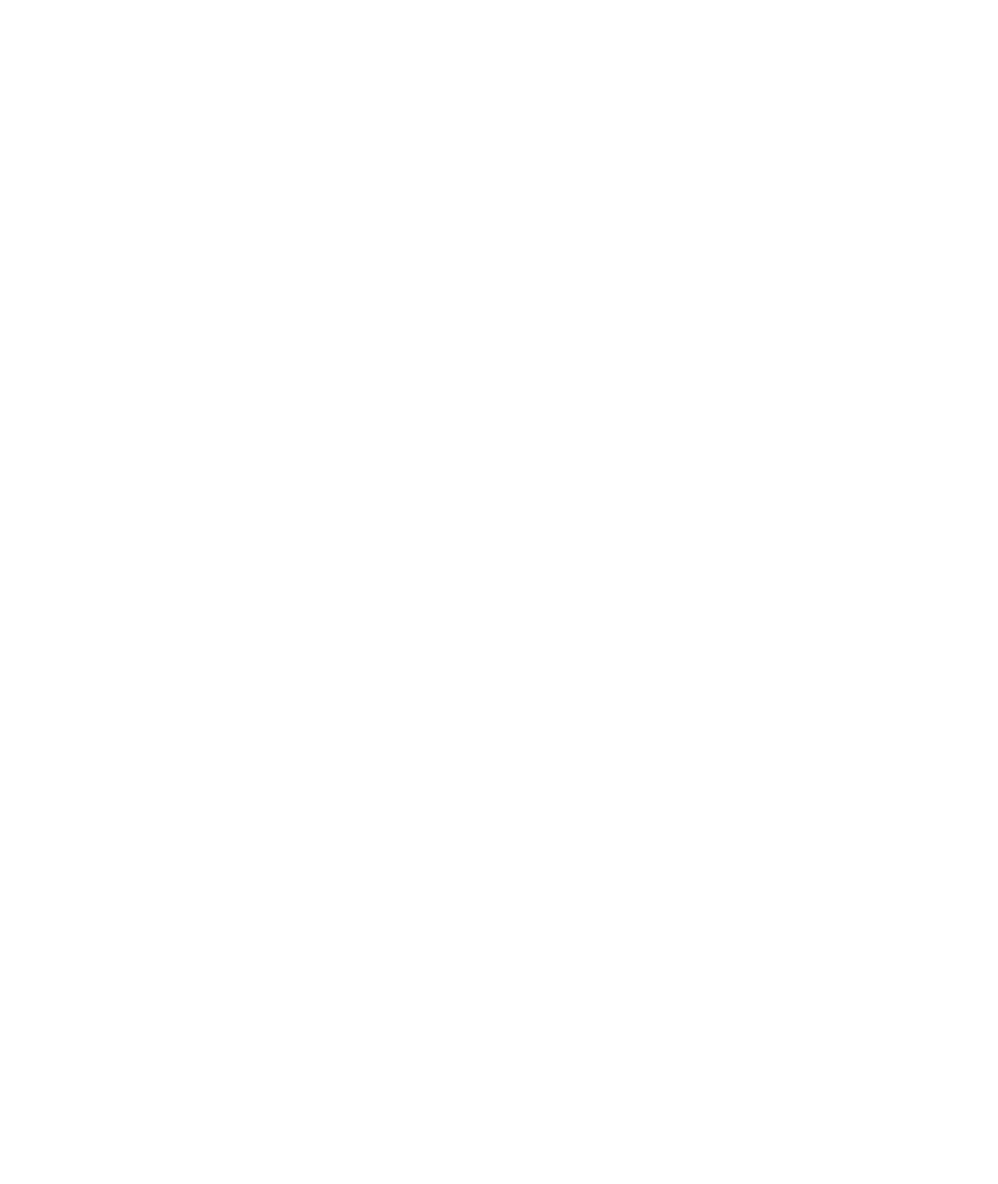
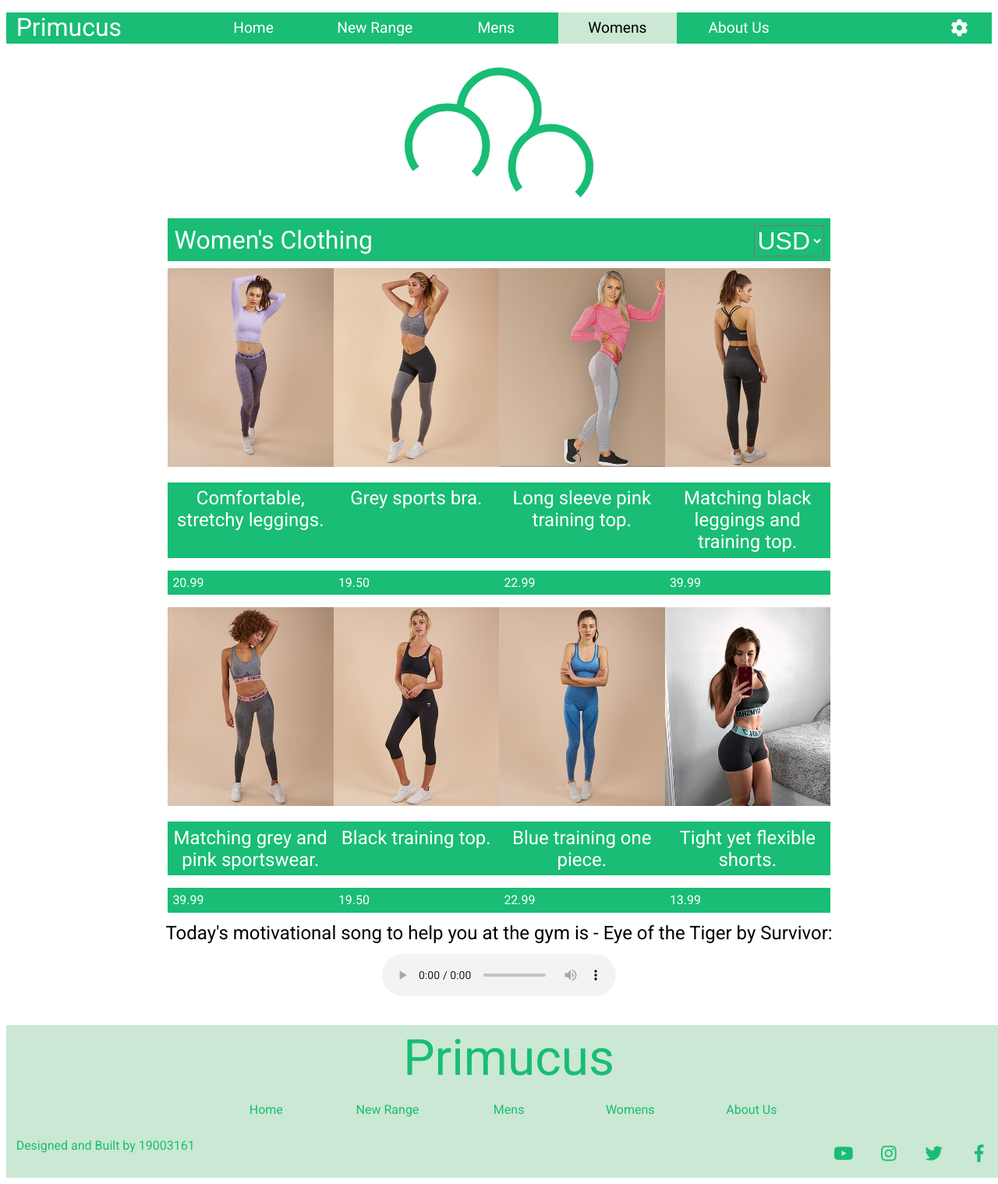
Before and after one commit to CharlesdeKerckhove/Portfolio, a PHP site: page /womens.html in a window 1280 px wide. Before the commit the page is empty. Shown: the whole page at 78% size. Before the commit the page ends 800 px from the top, so only its background shows below. Run offline with PHP 8.4, Linux system fonts and the light colour scheme.

Commit message:
Women's pg

```diff
--- a/StyleSheet.css
+++ b/StyleSheet.css
@@ -402,6 +402,7 @@ div.fa-youtube{
     display: block;
     padding-top: 5%;
     width: 850px;
+    height: 850px;
     max-width: 100%;
     opacity: 1;
 }
--- a/mens.html
+++ b/mens.html
@@ -35,7 +35,7 @@
 <br>
 <div id = "productContainer">
     <div id = "productTitle">
-        Mens Clothing
+        Men's Clothing
         <select id = "currencies">
             <option class = "currencies" value = "0">USD</option>
             <option class = "currencies" value = "1">GBP</option>
--- a/womens.html
+++ b/womens.html
@@ -0,0 +1,161 @@
+<!DOCTYPE html>
+<html lang="en">
+<head>
+    <title>Primucus</title>
+<!--link to external files-->
+    <link href="StyleSheet.css" rel="stylesheet" type="text/css">
+    <link rel="stylesheet" href="web-fonts-with-css/css/fontawesome-all.css">
+    <link href="https://fonts.googleapis.com/css?family=Roboto" rel="stylesheet">
+    <script src="js/index.js" type="text/javascript" defer></script>
+
+<!--responsive layout-->
+    <meta name="viewport" content="width=device-width, initial-scale=1.0">
+</head>
+<body onload="pageTwo()">
+
+    <div id = "containerHead">
+            <nav role = "main"><ul>
+                <span id = "title"><a href = "index.html">Primucus</a></span>
+                <li id = "home"><a href = "index.html">Home</a></li>
+                <li id = "newRange"><a href = "newRange.html">New Range</a></li>
+                <li id = "mens"><a href = "mens.html">Mens</a></li>
+                <li class = "active" id = "womens"><a href = "womens.html">Womens</a></li>
+                <li id = "aboutUs"><a href = "aboutUs.html">About Us</a></li>
+                <li class="fas fa-cog" id = "settings" onclick = "dropdown()">
+                    <div id = "myDropdown" class = "dropdown-content">
+                        <a onclick = "textIncrease()">A+</a>
+                        <a onclick = "textDecrease()">A-</a>
+                        <a onclick = "colourChange()">Colour</a>
+                    </div>
+                </li>
+            </ul></nav>
+    </div>
+<br>
+        <canvas id="canvas" width="380" height="280"></canvas>
+<br>
+<div id = "productContainer">
+    <div id = "productTitle">
+        Women's Clothing
+        <select id = "currencies">
+            <option class = "currencies" value = "0">USD</option>
+            <option class = "currencies" value = "1">GBP</option>
+            <option class = "currencies" value = "2">EUR</option>
+            <option class = "currencies" value = "3">JPY</option>
+            <option class = "currencies" value = "4">CAD</option>
+            <option class = "currencies" value = "5">CHF</option>
+        </select>
+    </div>
+        <div id = "Products">
+            <!--images-->
+                <div  id = "firstImage">
+                <img class = "Image" src="images/edited/1.jpg" alt = "Comfortable, stretchy leggings.">
+                </div>
+                <div id = "thirdImage">
+                <img class = "Image" src="images/edited/3.jpg" alt = "Grey sports bra.">
+                </div>
+                <div id = "fifthImage">
+                <img class = "Image" src="images/edited/5.jpg" alt = "Long sleeve pink training top.">
+                </div>
+                <div id = "seventhImage">
+                <img class = "Image" src="images/edited/7.jpg" alt = "Matching black leggings and training top.">
+                </div>
+            <!--descriptions-->
+                <div class = "Description">
+                    <span class = "text">Comfortable, stretchy leggings.</span>
+                </div>
+                <div class = "Description">
+                    <span class = "text">Grey sports bra.</span>
+                </div>
+                <div class = "Description">
+                    <span class = "text">Long sleeve pink training top.</span>
+                </div>
+                <div class = "Description">
+                    <span class = "text">Matching black leggings and training top.</span>
+                </div>
+            <!--prices-->
+                <div class = "Price">
+                    <span class = "exactPrice"> 20.99</span>
+                </div>
+                <div class = "Price">
+                    <span class = "exactPrice"> 19.50</span>
+                </div>
+                <div class = "Price">
+                    <span class = "exactPrice"> 22.99</span>
+                </div>
+                <div class = "Price">
+                    <span class = "exactPrice"> 39.99</span>
+                </div>
+            <!--images-->
+                <div id = "secondImage">
+                <img class = "Image" src="images/edited/2.jpg" alt = "Matching grey and pink sportswear.">
+                </div>
+                <div id = "fourthImage">
+                <img class = "Image" src="images/edited/4.jpg" alt = "Black training top.">
+                </div>
+                <div id = "sixthImage">
+                <img class = "Image" src="images/edited/6.jpg" alt = "Blue training one piece.">
+                </div>
+                <div id = "eigthImage">
+                <img class = "Image" src="images/edited/8.jpg" alt = "Tight yet flexible shorts.">
+                </div>
+            <!--descriptions-->
+                <div class = "Description">
+                    <span class = "text">Matching grey and pink sportswear.</span>
+                </div>
+                <div class = "Description">
+                    <span class = "text">Black training top.</span>
+                </div>
+                <div class = "Description">
+                    <span class = "text">Blue training one piece.</span>
+                </div>
+                <div class = "Description">
+                    <span class = "text">Tight yet flexible shorts.</span>
+                </div>
+            <!--prices-->
+                <div class = "Price">
+                    <span class = "exactPrice"> 39.99</span>
+                </div>
+                <div class = "Price">
+                    <span class = "exactPrice"> 19.50</span>
+                </div>
+                <div class = "Price">
+                    <span class = "exactPrice"> 22.99</span>
+                </div>
+                <div class = "Price">
+                    <span class = "exactPrice"> 13.99</span>
+                </div>
+        </div>
+    <div id = "dimmer" class = "dimmer">
+        <span id = "close"> &times;</span>
+        <img class = "enlargedImages2" id = "enlargeImg">
+        <div id = "caption"></div>
+    </div>
+</div>
+    <div id = "musicContainer">
+        Today's motivational song to help you at the gym is - Eye of the Tiger by Survivor:
+    <audio controls id = "music">
+              <source src="media/music.ogg" type="audio/ogg">
+              <source src="media/music.mp3" type="audio/mpeg">
+            Your browser does not support the audio element.
+            </audio>
+    </div>
+   <footer>
+       <div id = "containerTitle2"><span id = "title2"><a href = "index.html">Primucus</a></span></div>
+    <ul>
+        <li id = "home"><a href = "index.html">Home</a></li>
+        <li id = "newRange"><a href = "newRange.html">New Range</a></li>
+        <li id = "mens"><a href = "mens.html">Mens</a></li>
+        <li id = "womens"><a href = "womens.html">Womens</a></li>
+        <li id = "aboutUs"><a href = "aboutUs.html">About Us</a></li>
+    </ul>
+
+       <div id = "socialMedia">
+            <div class="fab fa-facebook-f"></div>
+            <div class="fab fa-twitter"></div>
+            <div class="fab fa-instagram"></div>
+            <div class="fab fa-youtube"></div>
+       </div>
+       <span id = "signature">Designed and Built by 19003161</span>
+    </footer>
+</body>
+</html>
```
Also changed, not shown: newRange.html (+4 -4 lines), images/edited/1.jpg (added), images/edited/2.jpg (added), images/edited/3.jpg (added), images/edited/4.jpg (added), images/edited/5.jpg (added), images/edited/6.jpg (added), images/edited/7.jpg (added), images/edited/8.jpg (added), images/unedited/7.jpg.
